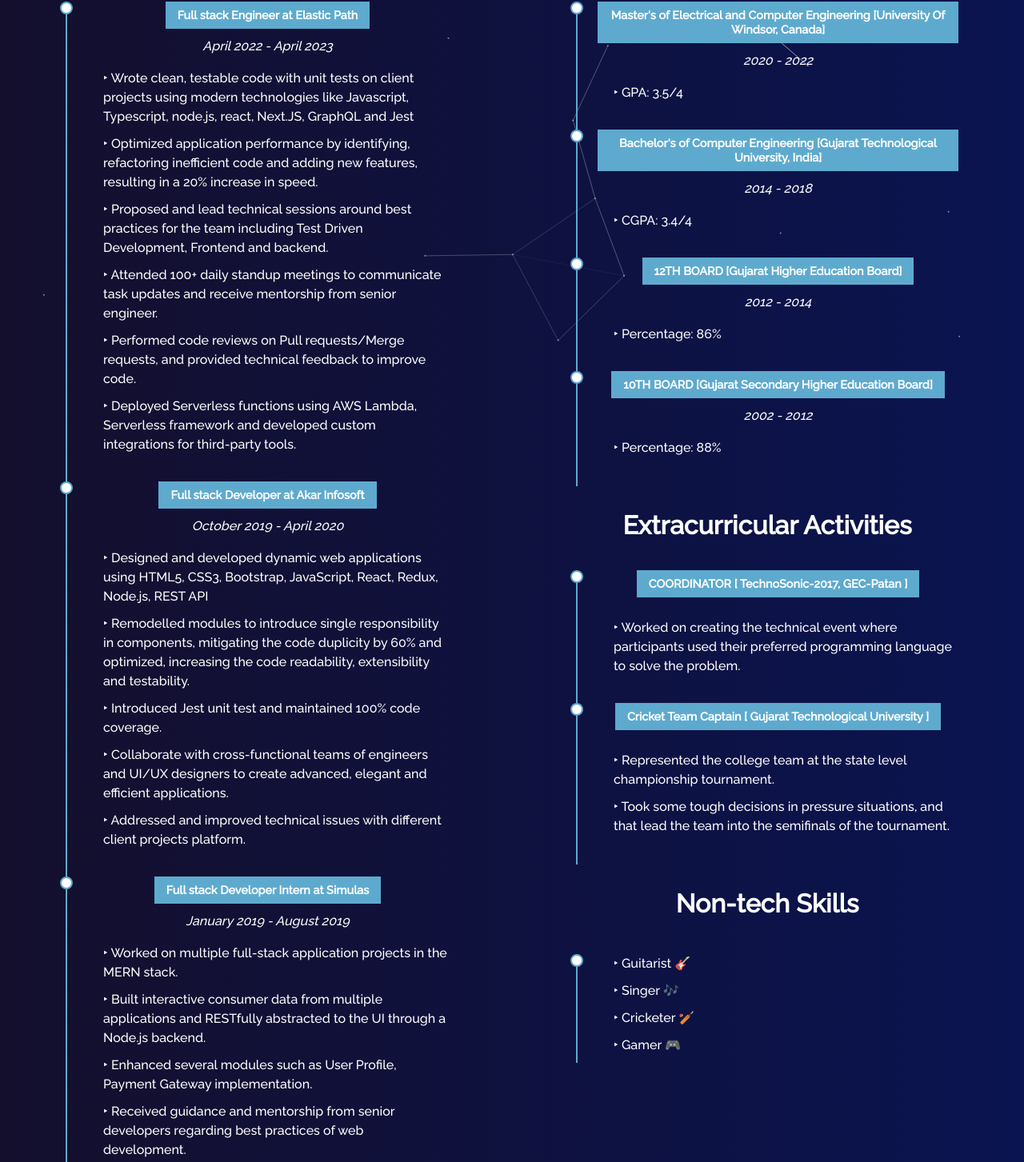
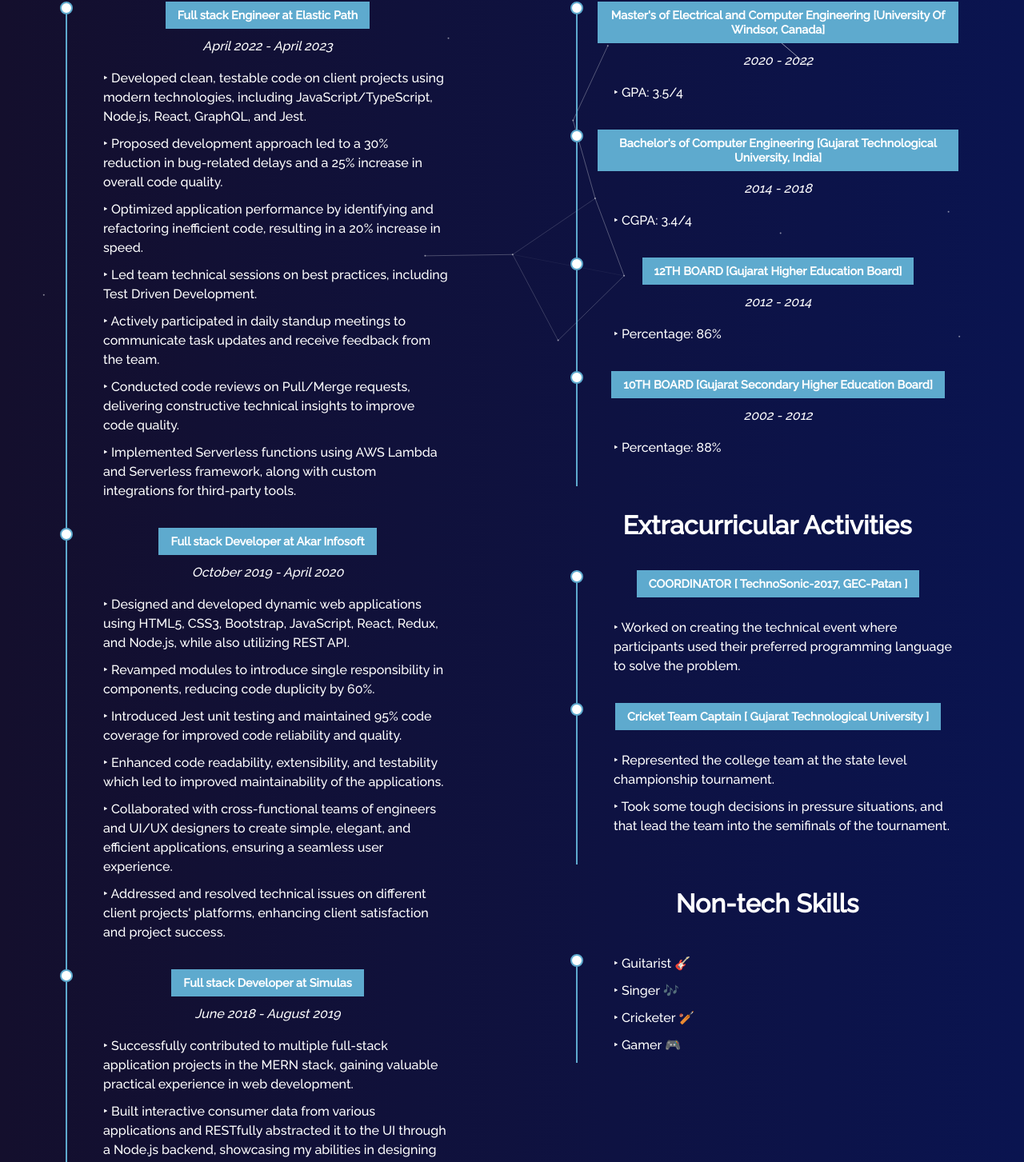
Before and after one commit to krish4uu/kashyap-prajapati, a React (Create React App) app: page /resume in a window 1280 px wide. Shown: the part 303-1756 px from the top of the page at 80% size. Built offline with nearby package versions, Linux system fonts and the light colour scheme; the HTML template or start-up script is replaced by a standard one.

Commit message:
Updated resume

```diff
--- a/src/components/Home/Home2.js
+++ b/src/components/Home/Home2.js
@@ -39,10 +39,11 @@ function Home2() {
             </h1>
 
             <div className="home-about-body">
-              Computer Engineer with 3+ years of hands-on experience as a Full
-              Stack Developer with excellent problem-solving and troubleshooting
-              skills. Worked within Agile software development lifecycle and
-              cross-functional teams aiming at delivering quality products
+              Highly skilled Computer Engineer with over 3 years of hands-on
+              experience as a Full Stack Developer, adept at problem-solving
+              and troubleshooting. Proficient in Agile software development
+              methodologies and collaborating with cross-functional teams to
+              deliver high-quality products.
               <br />
               &nbsp;
               <ul>
--- a/src/resume-detail.js
+++ b/src/resume-detail.js
@@ -4,12 +4,13 @@ export const resumeDetail = [
     title: "Full stack Engineer at Elastic Path",
     date: "April 2022 - April 2023",
     content: [
-      "Wrote clean, testable code with unit tests on client projects using modern technologies like Javascript, Typescript, node.js, react, Next.JS, GraphQL and Jest",
-      "Optimized application performance by identifying, refactoring inefficient code and adding new features, resulting in a 20% increase in speed.",
-      "Proposed and lead technical sessions around best practices for the team including Test Driven Development, Frontend and backend.",
-      "Attended 100+ daily standup meetings to communicate task updates and receive mentorship from senior engineer.",
-      "Performed code reviews on Pull requests/Merge requests, and provided technical feedback to improve code.",
-      "Deployed Serverless functions using AWS Lambda, Serverless framework and developed custom integrations for third-party tools.",
+      "Developed clean, testable code on client projects using modern technologies, including JavaScript/TypeScript, Node.js, React, GraphQL, and Jest.",
+      "Proposed development approach led to a 30% reduction in bug-related delays and a 25% increase in overall code quality.",
+      "Optimized application performance by identifying and refactoring inefficient code, resulting in a 20% increase in speed.",
+      "Led team technical sessions on best practices, including Test Driven Development.",
+      "Actively participated in daily standup meetings to communicate task updates and receive feedback from the team.",
+      "Conducted code reviews on Pull/Merge requests, delivering constructive technical insights to improve code quality.",
+      "Implemented Serverless functions using AWS Lambda and Serverless framework, along with custom integrations for third-party tools."
     ],
   },
   {
@@ -17,22 +18,23 @@ export const resumeDetail = [
     title: "Full stack Developer at Akar Infosoft",
     date: "October 2019 - April 2020",
     content: [
-      "Designed and developed dynamic web applications using HTML5, CSS3, Bootstrap, JavaScript, React, Redux, Node.js, REST API",
-      "Remodelled modules to introduce single responsibility in components, mitigating the code duplicity by 60% and optimized, increasing the code readability, extensibility and testability.",
-      "Introduced Jest unit test and maintained 100% code coverage.",
-      "Collaborate with cross-functional teams of engineers and UI/UX designers to create advanced, elegant and efficient applications.",
-      "Addressed and improved technical issues with different client projects platform.",
+      "Designed and developed dynamic web applications using HTML5, CSS3, Bootstrap, JavaScript, React, Redux, and Node.js, while also utilizing REST API.",
+      "Revamped modules to introduce single responsibility in components, reducing code duplicity by 60%.",
+      "Introduced Jest unit testing and maintained 95% code coverage for improved code reliability and quality.",
+      "Enhanced code readability, extensibility, and testability which led to improved maintainability of the applications.",
+      "Collaborated with cross-functional teams of engineers and UI/UX designers to create simple, elegant, and efficient applications, ensuring a seamless user experience.",
+      "Addressed and resolved technical issues on different client projects' platforms, enhancing client satisfaction and project success."
     ],
   },
   {
     id: 3,
-    title: "Full stack Developer Intern at Simulas",
-    date: "January 2019 - August 2019",
+    title: "Full stack Developer at Simulas",
+    date: "June 2018 - August 2019",
     content: [
-      "Worked on multiple full-stack application projects in the MERN stack.",
-      "Built interactive consumer data from multiple applications and RESTfully abstracted to the UI through a Node.js backend.",
-      "Enhanced several modules such as User Profile, Payment Gateway implementation.",
-      "Received guidance and mentorship from senior developers regarding best practices of web development.",
+      "Successfully contributed to multiple full-stack application projects in the MERN stack, gaining valuable practical experience in web development.",
+      "Built interactive consumer data from various applications and RESTfully abstracted it to the UI through a Node.js backend, showcasing my abilities in designing and implementing robust backend systems.",
+      "Enhanced several modules, including User Profile and Payment Gateway implementations, demonstrating a strong aptitude for problem-solving and learning new technologies.",
+      "Received valuable guidance and mentorship from senior developers regarding best practices of web development, honing my skills and professional development.",
     ],
   },
 ];
```
Also changed, not shown: 1 other file (tests, documents, lock files or other folders).
